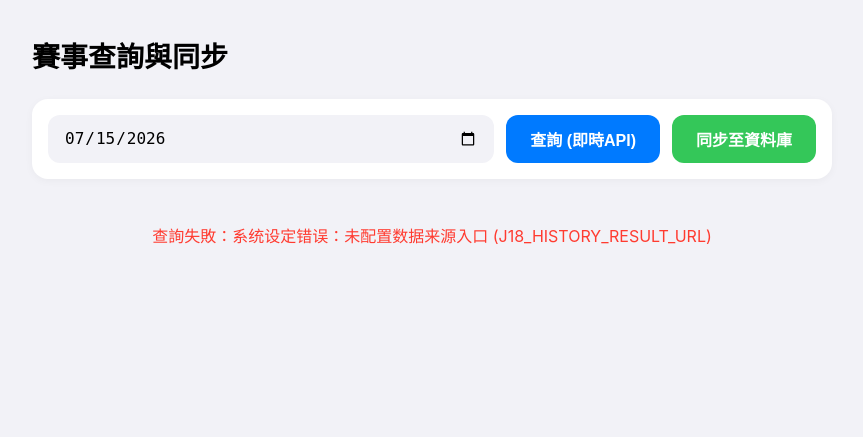
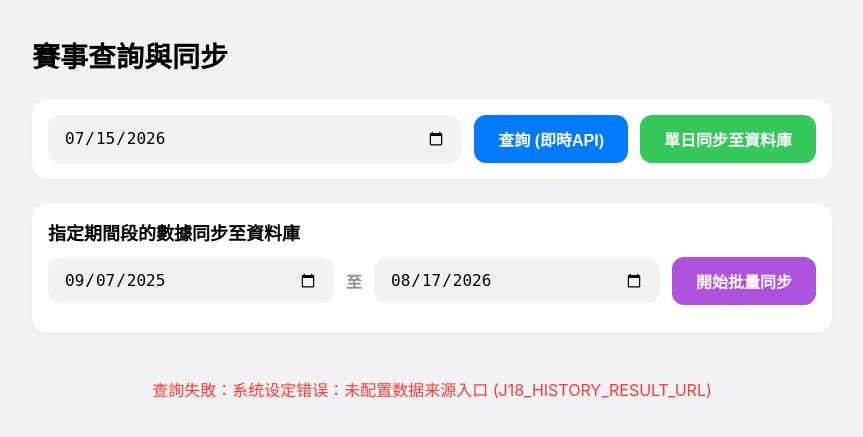
Before and after one commit to snookerlivehk-elton/J18_DBNEW, a FastAPI app: page / in a window 1280 px wide. Shown: the top 437 px of the page, without its empty margins (208-1071 px from the left). Run offline with FastAPI, Linux system fonts and the light colour scheme; data that the repository does not hold is empty.

Commit message:
feat: add batch backfill UI

```diff
--- a/templates/index.html
+++ b/templates/index.html
@@ -161,10 +161,42 @@
             padding: 20px;
         }
 
+        /* 批量同步卡片 */
+        .batch-sync-card {
+            background: #FFFFFF;
+            border-radius: 16px;
+            padding: 16px;
+            box-shadow: 0 2px 8px rgba(0,0,0,0.04);
+            margin-bottom: 24px;
+        }
+        .batch-sync-title {
+            font-size: 18px;
+            font-weight: 600;
+            margin: 0 0 12px 0;
+            color: #000;
+        }
+        .batch-sync-row {
+            display: flex;
+            gap: 12px;
+            align-items: center;
+        }
+        .date-divider {
+            color: #8E8E93;
+            font-weight: 600;
+        }
+        /* 按鈕紫色 (批量) */
+        .btn-purple {
+            background: #AF52DE;
+        }
+
         /* 手機端自適應微調 */
         @media (max-width: 480px) {
-            .search-card {
+            .search-card, .batch-sync-row {
                 flex-direction: column;
+                align-items: stretch;
+            }
+            .date-divider {
+                text-align: center;
             }
             button {
                 width: 100%;
@@ -175,11 +207,26 @@
 <body>
     <div class="container">
         <h1>賽事查詢與同步</h1>
+
+        <!-- 單日查詢與同步 -->
         <div class="search-card">
             <input type="date" id="dateInput" value="2026-07-15">
             <button onclick="fetchData()">查詢 (即時API)</button>
-            <button class="btn-sync" onclick="syncData()">同步至資料庫</button>
+            <button class="btn-sync" onclick="syncData()">單日同步至資料庫</button>
         </div>
+
+        <!-- 批量區間同步 -->
+        <div class="batch-sync-card">
+            <h2 class="batch-sync-title">指定期間段的數據同步至資料庫</h2>
+            <div class="batch-sync-row">
+                <input type="date" id="startDate" value="2025-09-07">
+                <span class="date-divider">至</span>
+                <input type="date" id="endDate">
+                <button class="btn-purple" onclick="backfillData()">開始批量同步</button>
+            </div>
+            <div id="batchResults" style="margin-top: 12px; font-size: 14px;"></div>
+        </div>
+
         <div id="results"></div>
     </div>
 
@@ -282,8 +329,48 @@
 
         // 頁面載入時自動查詢預設日期
         window.onload = () => {
+            // 預設結束日期為今天
+            const today = new Date().toISOString().split('T')[0];
+            document.getElementById('endDate').value = today;
+
             fetchData();
         };
+
+        // 呼叫後端 API 將區間資料批量同步至資料庫
+        async function backfillData() {
+            const startDate = document.getElementById('startDate').value;
+            const endDate = document.getElementById('endDate').value;
+            const batchResultsDiv = document.getElementById('batchResults');
+
+            if (!startDate || !endDate) {
+                alert('請選擇起始與結束日期');
+                return;
+            }
+
+            batchResultsDiv.innerHTML = '<span style="color: #8E8E93;">正在執行區間批量同步，範圍較大時可能需要數分鐘，請耐心等候不要關閉視窗...</span>';
+
+            try {
+                const response = await fetch(`/api/backfill?start_date=${startDate}&end_date=${endDate}`);
+                const json = await response.json();
+
+                if (json.code !== 0) {
+                    batchResultsDiv.innerHTML = `<span style="color: #FF3B30;">批量同步完成但有部分錯誤：${json.msg} (詳情請見伺服器 Log)</span>`;
+                } else {
+                    const s = json.data.summary;
+                    batchResultsDiv.innerHTML = `
+                        <span style="color: #AF52DE; font-weight: bold;">
+                            ✅ ${json.msg}<br>
+                            掃描天數: ${s.days_scanned} 天 |
+                            成功匯入: ${s.days_ok} 天 |
+                            無賽事跳過: ${s.days_skipped} 天<br>
+                            總計寫入賽事: ${s.races_synced_total} 場
+                        </span>
+                    `;
+                }
+            } catch (error) {
+                batchResultsDiv.innerHTML = `<span style="color: #FF3B30;">網路或超時錯誤：${error.message}</span>`;
+            }
+        }
     </script>
 </body>
 </html>
```
